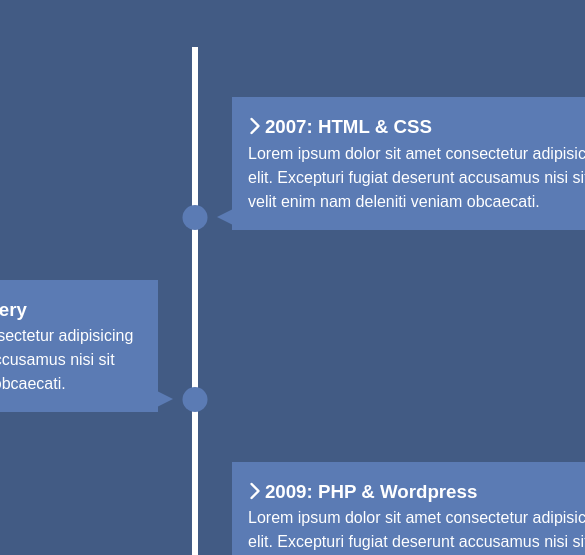
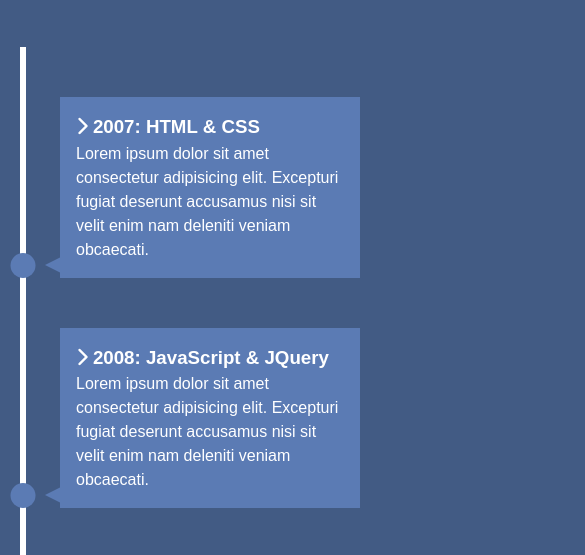
Before and after one commit to jclegg31/knowledge-timeline, a plain HTML site: page index.html in a window 390 px wide. Shown: the part 269-824 px from the top of the page, 585 px wide, since content can reach past the window. Drawn offline with Linux system fonts and the light colour scheme.

Commit message:
responsive site

```diff
--- a/index.html
+++ b/index.html
@@ -101,7 +101,7 @@
 
         </ul>
     </section>
-
+    <script src="main.js"></script>
 </body>
 
 </html>
--- /dev/null
+++ b/main.js
@@ -0,0 +1,24 @@
+const items = document.querySelectorAll("#timeline li");
+
+const isInViewport = (el) => {
+  const rect = el.getBoundingClientRect();
+  return (
+    rect.top >= 0 &&
+    rect.left >= 0 &&
+    rect.bottom <=
+      (window.innerHeight || document.documentElement.clientHeight) &&
+    rect.right <= (window.innerWidth || document.documentElement.clientWidth)
+  );
+};
+
+const run = () =>
+  items.forEach((item) => {
+    if (isInViewport(item)) {
+      item.classList.add("show");
+    }
+  });
+
+// Events
+window.addEventListener("load", run);
+window.addEventListener("resize", run);
+window.addEventListener("scroll", run);
--- a/style.css
+++ b/style.css
@@ -56,16 +56,20 @@ h1 {
   padding: 1rem;
   background: var(--secondary-color);
   transition: all 0.5s ease-in-out;
+  visibility: hidden;
+  opacity: 0;
 }
 
 /* Right Side */
 #timeline ul li:nth-child(odd) div {
   left: 40px;
+  transform: translate(200px, 0);
 }
 
 /* Left Side */
 #timeline ul li:nth-child(even) div {
   left: -434px;
+  transform: translate(-200px, 0);
 }
 
 /* Dots */
@@ -76,7 +80,7 @@ h1 {
   bottom: 0;
   width: 25px;
   height: 25px;
-  background: var(--secondary-color);
+  background: inherit;
   transform: translateX(-50%);
   border-radius: 50%;
   transition: background 0.5s ease-in-out;
@@ -105,3 +109,44 @@ h1 {
   border-width: 8px 0 8px 16px;
   border-color: transparent transparent transparent var(--secondary-color);
 }
+
+/* Show Boxes */
+#timeline ul li.show div {
+  transform: none;
+  visibility: visible;
+  opacity: 1;
+}
+
+#timeline ul li.show:after {
+  background: var(--secondary-color);
+}
+
+@media (max-width: 900px) {
+  #timeline ul li div {
+    width: 250px;
+  }
+
+  #timeline ul li:nth-child(even) div {
+    left: -284px;
+  }
+}
+
+@media (max-width: 600px) {
+  #timeline ul li {
+    margin-left: 20px;
+  }
+
+  #timeline ul li div {
+    width: calc(100vw - 90px);
+  }
+
+  #timeline ul li:nth-child(even) div {
+    left: 40px;
+  }
+
+  #timeline ul li:nth-child(even) div:before {
+    left: -15px;
+    border-width: 8px 16px 8px 0;
+    border-color: transparent var(--secondary-color) transparent transparent;
+  }
+}
```
